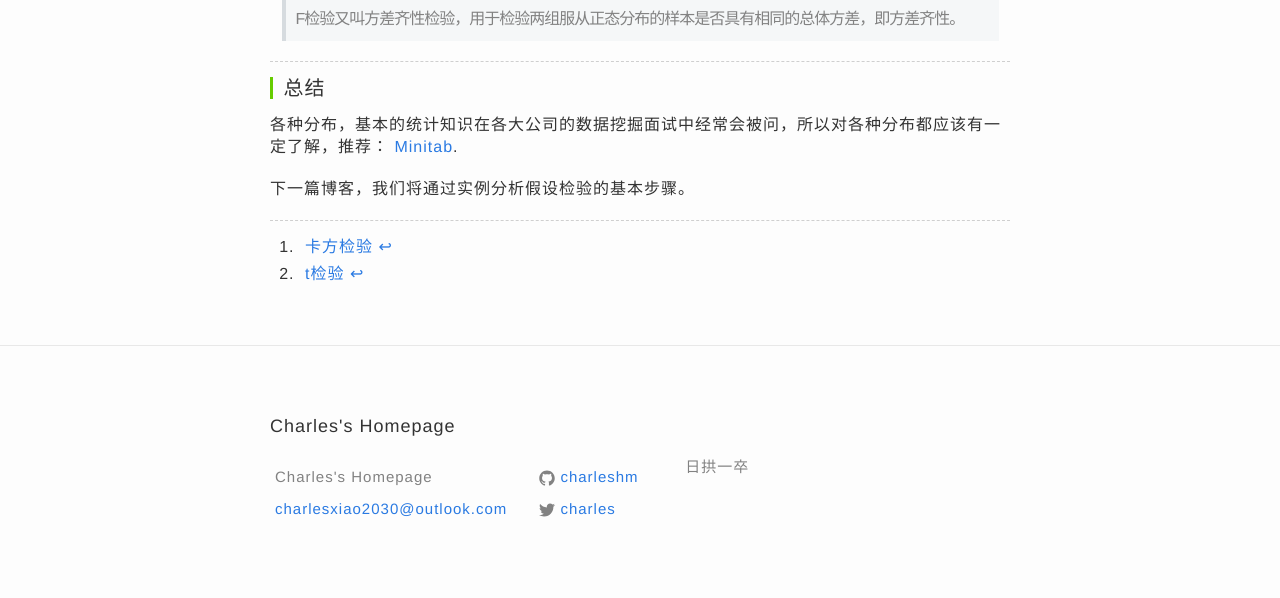
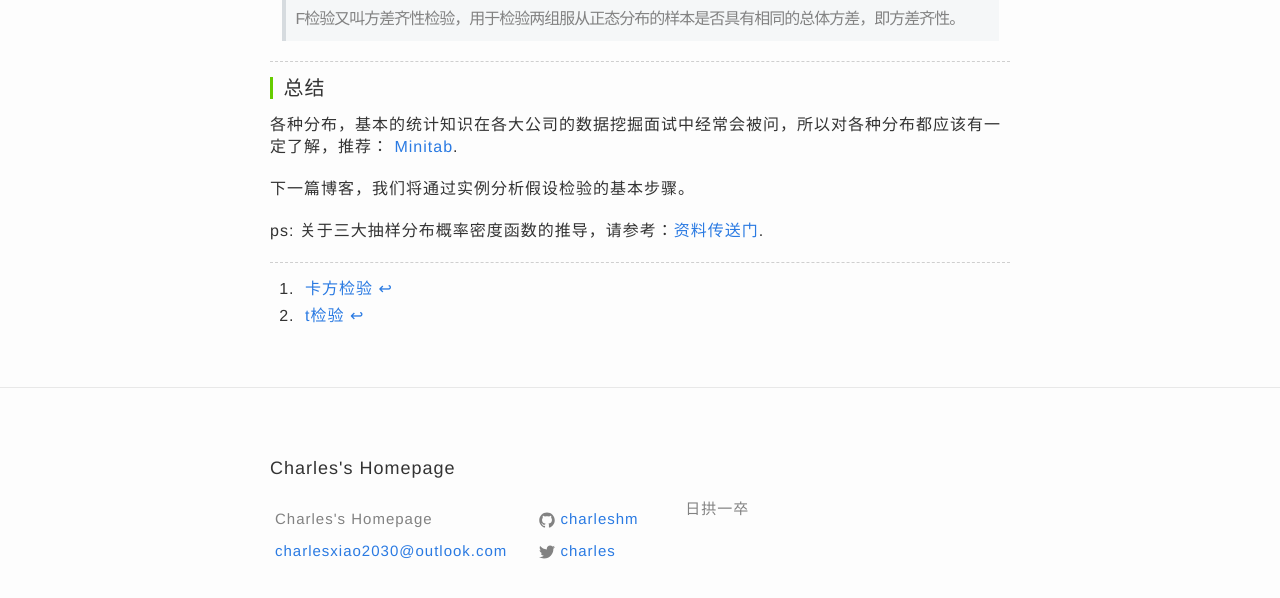
Before and after one commit to charleshm/charleshm.github.io, a Jekyll site: the page built from _posts/2016-03-23-Sampling-Distribtuion.md, in a window 1280 px wide and 900 px high, scrolled down 3703 px, cut to the strip 278-876 px from the top of the window. Built offline with Jekyll 4.4.1, drawn with Linux system fonts in a browser that asks for light colours; some web fonts are replaced; formulas are drawn with MathJax 3; comment, search, counter and statistics services are not loaded.

```diff
--- a/_posts/2016-03-23-Sampling-Distribtuion.md
+++ b/_posts/2016-03-23-Sampling-Distribtuion.md
@@ -105,6 +105,8 @@
 
 下一篇博客，我们将通过实例分析假设检验的基本步骤。
 
+ps: 关于三大抽样分布概率密度函数的推导，请参考：[资料传送门](8).
+
 ----------
 
 
```
Also changed, not shown: other parts of _posts/2016-03-23-Sampling-Distribtuion.md (+1 -0 lines).
